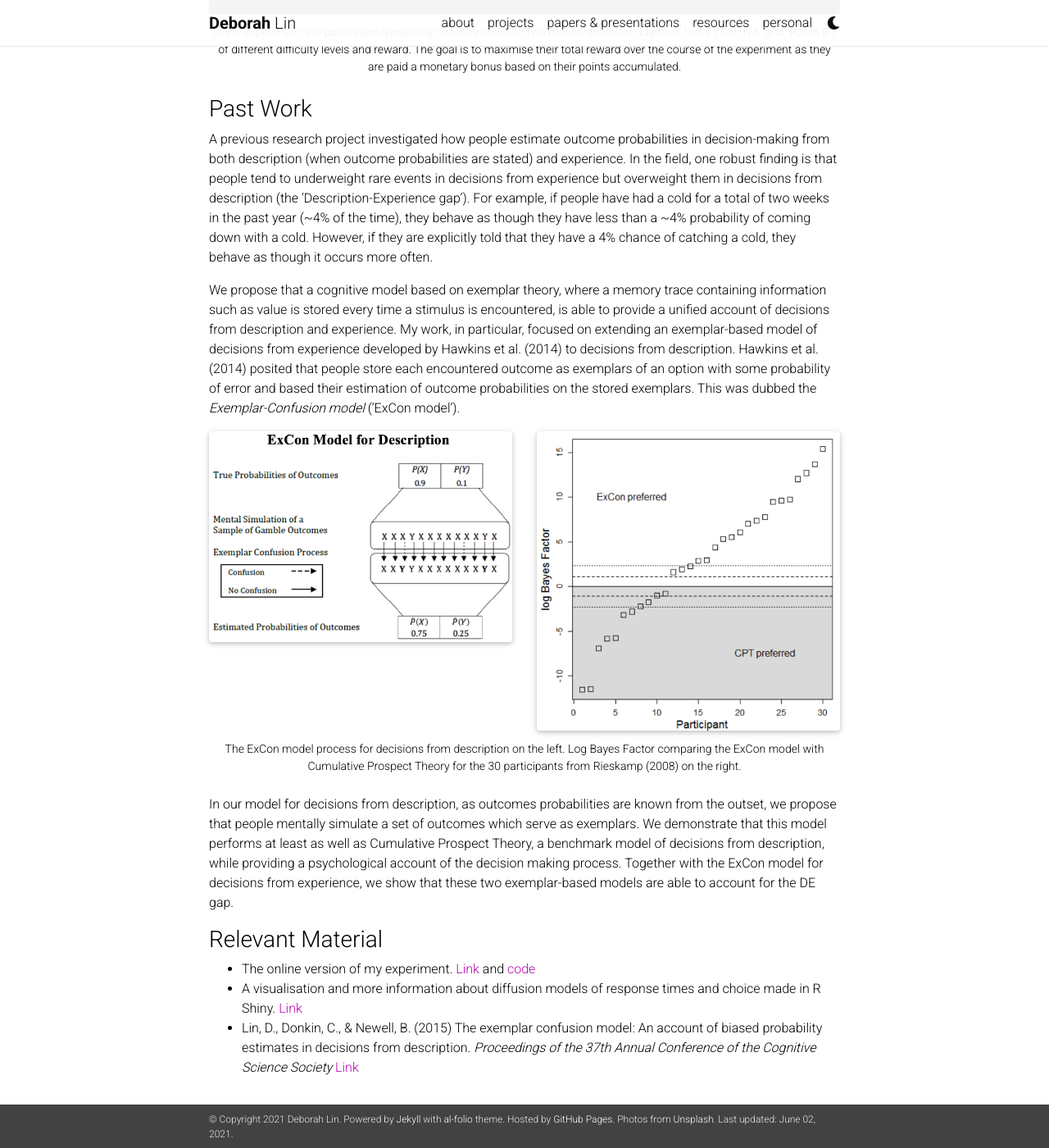
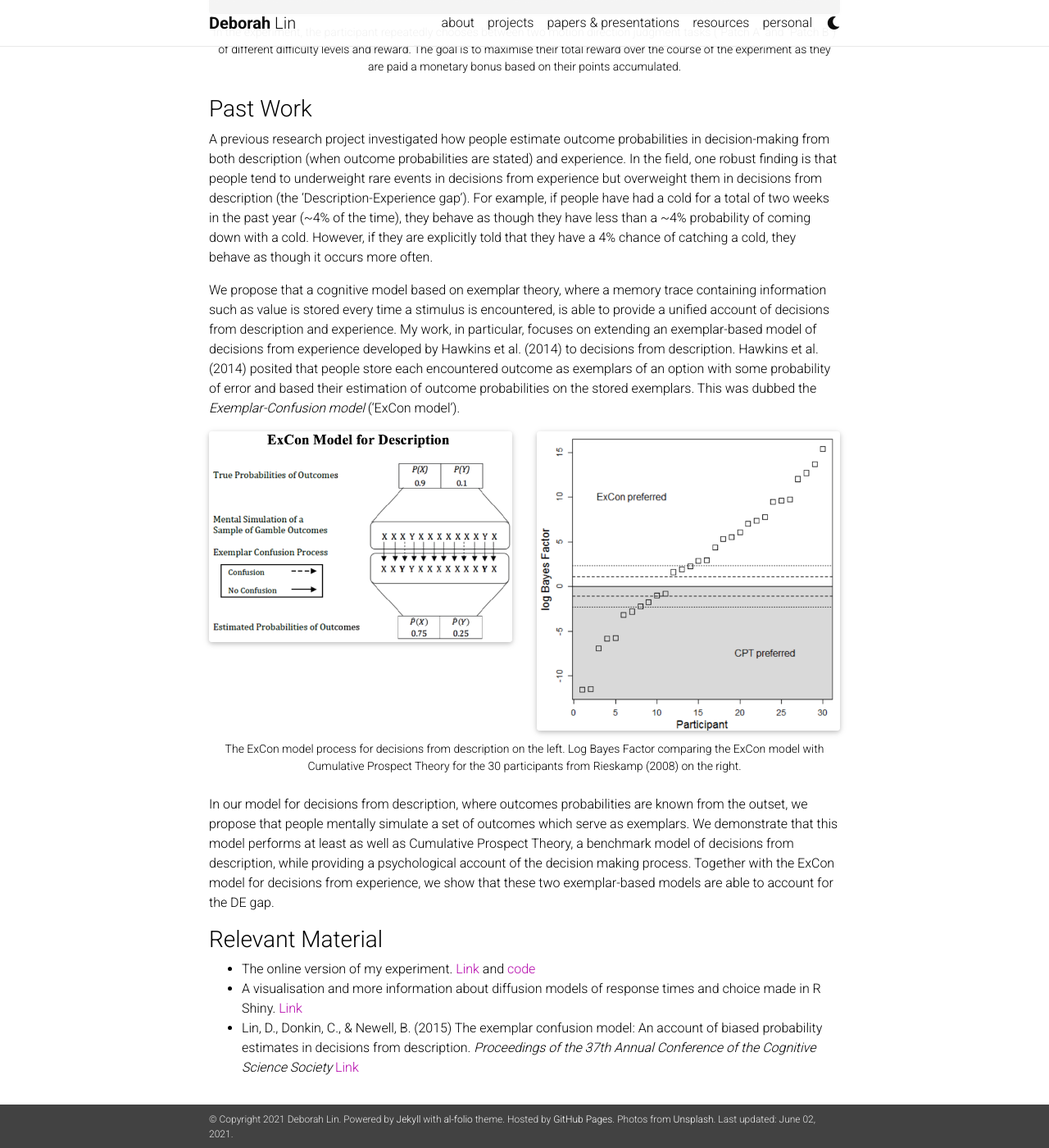
Before and after one commit to dbrhln/site, a Jekyll site: the page built from _projects/decisions.markdown, in a window 1280 px wide and 1400 px high, scrolled down 1309 px. Shown: the whole window at 82% size. Built offline with Jekyll 4.4.1, drawn with Linux system fonts in a browser that asks for light colours; nearby versions of some CDN libraries; a style sheet for code colours, icons or effects is not loaded.

Commit message:
Fixed home link in navbar; Minor edits and fixed image ref in DM project

```diff
--- a/_includes/header.html
+++ b/_includes/header.html
@@ -4,7 +4,7 @@
     <nav id="navbar" class="navbar navbar-light navbar-expand-sm {% if site.navbar_fixed %}fixed-top{% else %}sticky-top{% endif %}">
     <div class="container">
       {% if page.title != "about" %}
-      <a class="navbar-brand title font-weight-lighter" href="{{ site.baseurl | prepend: site.url }}/">
+      <a class="navbar-brand title font-weight-lighter" href="{{ prepend: site.url }}/">
        {% if site.title == "blank" %}<span class="font-weight-bold">{{ site.first_name }}</span> {{ site.middle_name }}  {{ site.last_name }}{% else %}{{ site.title }}{% endif %}
       </a>
       {% elsif site.enable_navbar_social %}
--- a/_projects/decisions.markdown
+++ b/_projects/decisions.markdown
@@ -27,11 +27,11 @@
 ### Past Work
 A previous research project investigated how people estimate outcome probabilities in decision-making from both description (when outcome probabilities are stated) and experience. In the field, one robust finding is that people tend to underweight rare events in decisions from experience but overweight them in decisions from description (the 'Description-Experience gap'). For example, if people have had a cold for a total of two weeks in the past year (~4% of the time), they behave as though they have less than a ~4% probability of coming down with a cold. However, if they are explicitly told that they have a 4% chance of catching a cold, they behave as though it occurs more often.
 
-We propose that a cognitive model based on exemplar theory, where a memory trace containing information such as value is stored every time a stimulus is encountered, is able to provide a unified account of decisions from description and experience. My work, in particular, focused on extending an exemplar-based model of decisions from experience developed by Hawkins et al. (2014) to decisions from description. Hawkins et al. (2014) posited that people store each encountered outcome as exemplars of an option with some probability of error and based their estimation of outcome probabilities on the stored exemplars. This was dubbed the *Exemplar-Confusion model* ('ExCon model').
+We propose that a cognitive model based on exemplar theory, where a memory trace containing information such as value is stored every time a stimulus is encountered, is able to provide a unified account of decisions from description and experience. My work, in particular, focuses on extending an exemplar-based model of decisions from experience developed by Hawkins et al. (2014) to decisions from description. Hawkins et al. (2014) posited that people store each encountered outcome as exemplars of an option with some probability of error and based their estimation of outcome probabilities on the stored exemplars. This was dubbed the *Exemplar-Confusion model* ('ExCon model').
 
 <div class="row">
     <div class="col-sm mt-3 mt-md-0">
-        <img class="img-fluid rounded z-depth-1" src="{{ '/assets/img/Excon-fig.png' | relative_url }}"/>
+        <img class="img-fluid rounded z-depth-1" src="{{ '/assets/img/Excon-Fig.png' | relative_url }}"/>
     </div>
     <div class="col-sm mt-3 mt-md-0">
         <img class="img-fluid rounded z-depth-1" src="{{ '/assets/img/Excon-BF.png' | relative_url }}"/>
@@ -41,7 +41,7 @@
     The ExCon model process for decisions from description on the left. Log Bayes Factor comparing the ExCon model with Cumulative Prospect Theory for the 30 participants from Rieskamp (2008) on the right.
 </div>
 
-In our model for decisions from description, as outcomes probabilities are known from the outset, we propose that people mentally simulate a set of outcomes which serve as exemplars. We demonstrate that this model performs at least as well as Cumulative Prospect Theory, a benchmark model of decisions from description, while providing a psychological account of the decision making process. Together with the ExCon model for decisions from experience, we show that these two exemplar-based models are able to account for the DE gap.
+In our model for decisions from description, where outcomes probabilities are known from the outset, we propose that people mentally simulate a set of outcomes which serve as exemplars. We demonstrate that this model performs at least as well as Cumulative Prospect Theory, a benchmark model of decisions from description, while providing a psychological account of the decision making process. Together with the ExCon model for decisions from experience, we show that these two exemplar-based models are able to account for the DE gap.
 
 ### Relevant Material
 * The online version of my experiment. <a href="https://exp-exp-289600.ts.r.appspot.com/">Link</a> and <a href="https://github.com/dbrhln/EXP-EXP-ONLINE-2020" target="_blank">code</a>
```
